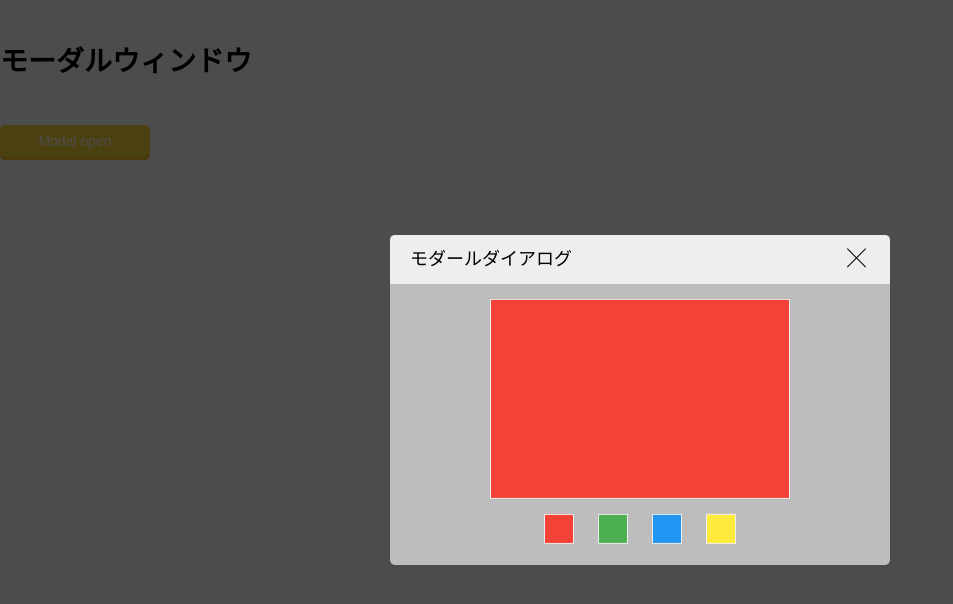
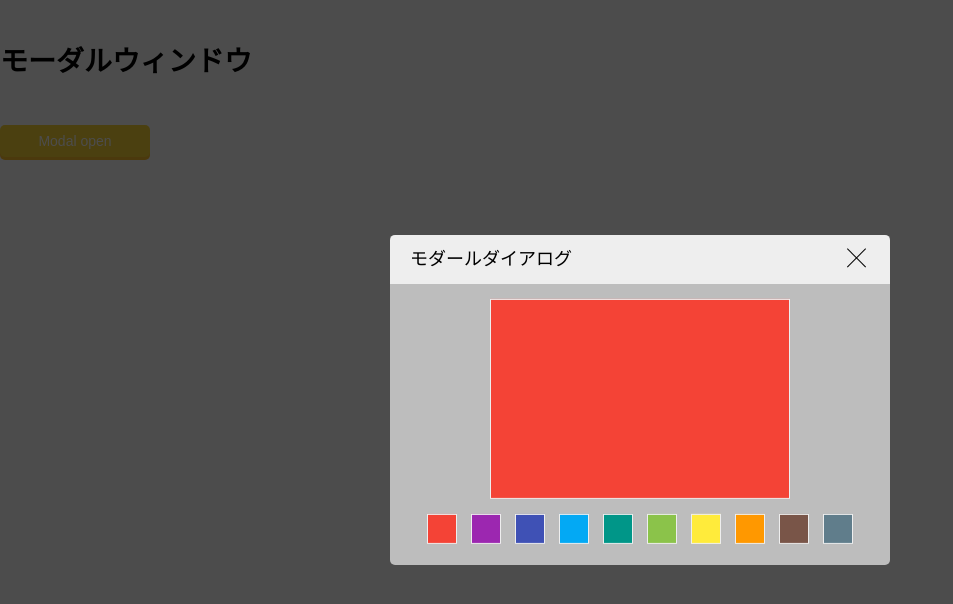
Before and after one commit to merci10/Ys-exercises, a plain HTML site: page jQuery/04-01/index.html in a window 1280 px wide. Both pictures are taken after a click on the element "Modal open". Shown: the whole page, without its empty margins (0-953 px from the left). Drawn offline with nearby package versions, Linux system fonts and the light colour scheme.

Commit message:
edit 03-01 and 04-01

```diff
--- a/jQuery/04-01/index.html
+++ b/jQuery/04-01/index.html
@@ -2,7 +2,7 @@
 <html lang="ja">
 <head>
   <meta charset="utf-8">
-  <title>jQuery 02-01</title>
+  <title>jQuery 04-01</title>
   <link rel="stylesheet" href="main.css">
 
 </head>
@@ -20,10 +20,16 @@
     <div class="modal_main">
       <div class="colorBox"></div>
       <ul class="colorNav">
-        <li class="colorNav_item is_red" data-color="f44336"></li>
-        <li class="colorNav_item is_green" data-color="4CAF50"></li>
-        <li class="colorNav_item is_blue" data-color="2196F3"></li>
-        <li class="colorNav_item is_yellow" data-color="FFEB3B"></li>
+        <li class="colorNav_item" data-color="f44336"></li>
+        <li class="colorNav_item" data-color="9C27B0"></li>
+        <li class="colorNav_item" data-color="3F51B5"></li>
+        <li class="colorNav_item" data-color="03A9F4"></li>
+        <li class="colorNav_item" data-color="009688"></li>
+        <li class="colorNav_item" data-color="8BC34A"></li>
+        <li class="colorNav_item" data-color="FFEB3B"></li>
+        <li class="colorNav_item" data-color="FF9800"></li>
+        <li class="colorNav_item" data-color="795548"></li>
+        <li class="colorNav_item" data-color="607D8B"></li>
       </ul>
     </div>
   </div>
--- a/jQuery/04-01/main.css
+++ b/jQuery/04-01/main.css
@@ -184,7 +184,7 @@ a {
   display: inline-block;
   width: 30px;
   height: 30px;
-  margin-right: 20px;
+  margin-right: 10px;
   border: 1px solid #EEEEEE;
   cursor: pointer;
 }
@@ -192,8 +192,3 @@ a {
 .colorNav_item:last-child {
   margin-right: 0;
 }
-
-.is_red    { background: #f44336 }
-.is_green  { background: #4caf50 }
-.is_blue   { background: #2196f3 }
-.is_yellow { background: #ffeb3b }
--- a/jQuery/04-01/main.js
+++ b/jQuery/04-01/main.js
@@ -27,8 +27,10 @@
   // modal_mainのカラーチェンジ
   $('.colorNav_item').each((index, element) => {
     const $target = $(element);
+    const colorCode = $target.data('color');
+
+    $target.css('background-color', `#${colorCode}`);
     $target.on('click', () => {
-      const colorCode = $target.data('color');
       $('.colorBox').css('background-color', `#${colorCode}`);
     });
   });
```
Also changed, not shown: jQuery/03-01/index.html (+1 -1 lines).
